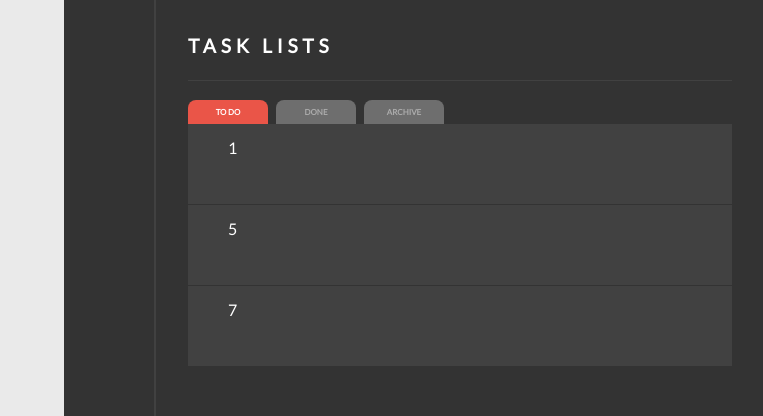
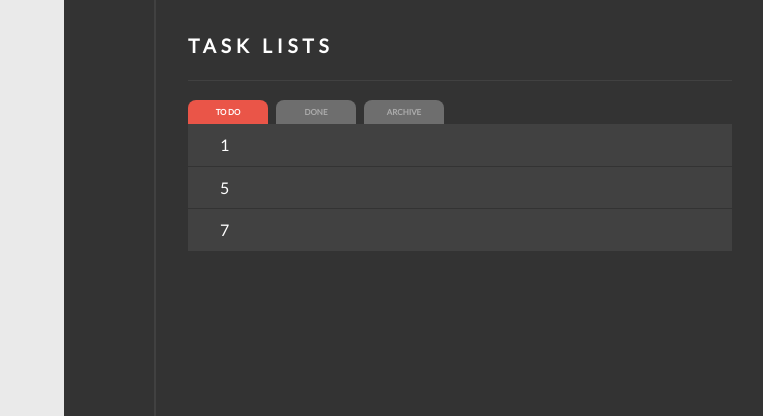
Before and after one commit to es6513/pomodoro-app, a React (Create React App) app: page /todo in a window 1280 px wide. Shown: the top 416 px of the page, without its empty margins (516-1279 px from the left). Built offline with nearby package versions, Linux system fonts and the light colour scheme; some icons are missing.

Commit message:
ouline of accordion

```diff
--- a/src/container/AsidePanel/views/TaskLists.js
+++ b/src/container/AsidePanel/views/TaskLists.js
@@ -1,4 +1,4 @@
-import React, { useContext, useState } from "react";
+import React, { useContext, useState, useEffect } from "react";
 import classNames from "classnames";
 import { TaskListContext } from "../../../context";
 import { config } from "../../../config";
@@ -49,6 +49,30 @@ function TaskLists() {
   } = useContext(TaskListContext);
   const [filter, setFilter] = useState(switchNav[0].filter);
   const visibleTask = getVisibleTask(taskLists, filter);
+  const [isTaskSpread, setIsTaskSpread] = useState(false);
+  const [spreadId, setSpreadId] = useState(null);
+
+  useEffect(() => {
+    setSpreadId(null);
+  }, [filter]);
+  const getTaskItemClassName = (index) => {
+    const taskItemClassName = classNames({
+      [`${ROOT_CLASS}__task-lists__task-item`]: true,
+      [`${ROOT_CLASS}__task-lists__task-item__spread`]:
+        index === spreadId && isTaskSpread,
+    });
+    return taskItemClassName;
+  };
+
+  const handleSpread = (index) => {
+    if (index === spreadId) setIsTaskSpread((prevState) => !prevState);
+    else if (index !== spreadId && isTaskSpread) {
+      setSpreadId(index);
+    } else if (index !== spreadId && !isTaskSpread) {
+      setIsTaskSpread(true);
+      setSpreadId(index);
+    }
+  };
 
   const handleSelectTask = (id, index) => {
     const payload = { id };
@@ -82,9 +106,12 @@ function TaskLists() {
         {visibleTask.map((el, index) => (
           <div
             key={el.id}
-            className={`${ROOT_CLASS}__task-lists__task-item`}
+            className={getTaskItemClassName(index)}
             style={{ marginBottom: "1px" }}
-            onClick={() => handleSelectTask(el.id, index)}
+            onClick={() => {
+              handleSelectTask(el.id, index);
+              handleSpread(index);
+            }}
           >
             <div className={`${ROOT_CLASS}__task-lists__task-item-info`}>
               <HeadTitle headTag="h4">{el.taskTitle}</HeadTitle>
--- a/src/styles/_aside-task-lists.scss
+++ b/src/styles/_aside-task-lists.scss
@@ -11,25 +11,34 @@ $_aside-panel__task-lists-wrapper:#{$_aside-panel}__task-lists-wrapper;
     margin-right:  0.5 * $font-basis;
   }
 
-  #{$root-class}__task-lists__task-item{
-    height: 80px;
-    background-color: $gray-200;;
-    padding: 1 * $font-basis 2.5 * $font-basis;
-    cursor: pointer;
+  #{$root-class}__task-lists__task-item-detail{
+    height: 0px;
+    overflow: hidden;
+    opacity: 0;
     transition: height 0.5s;
   }
 
-  #{$root-class}__task-lists__task-item-info{
-    height: 80px;
+  #{$root-class}__task-lists__task-item{
+    // height: 40px;
+    background-color: $gray-200;;
+    padding: 0.8 * $font-basis 2 * $font-basis;
+    cursor: pointer;
+    transition: height 0.8s;
+
+    &__spread{
+
+      #{$root-class}__task-lists__task-item-detail{
+        border-top: 1px solid $black-100;
+        margin-top:  1 * $font-basis;
+        height: 80px;
+        opacity: 1;
+        transition: height 0.5s;
+      }
+    }
   }
 
-  #{$root-class}__task-lists__task-item-detail{
-    margin-top:  1 * $font-basis;
-    border-top: 1px solid $black-100;
-    height: 300px;
-    overflow-y: hidden;
-    visibility: hidden;
-    opacity: 0;
+  #{$root-class}__task-lists__task-item-info{
+    // height: 40px;
   }
 
   #{$root-class}__form-group{
```
Also changed, not shown: src/styles/components/_accordion.scss (added).
